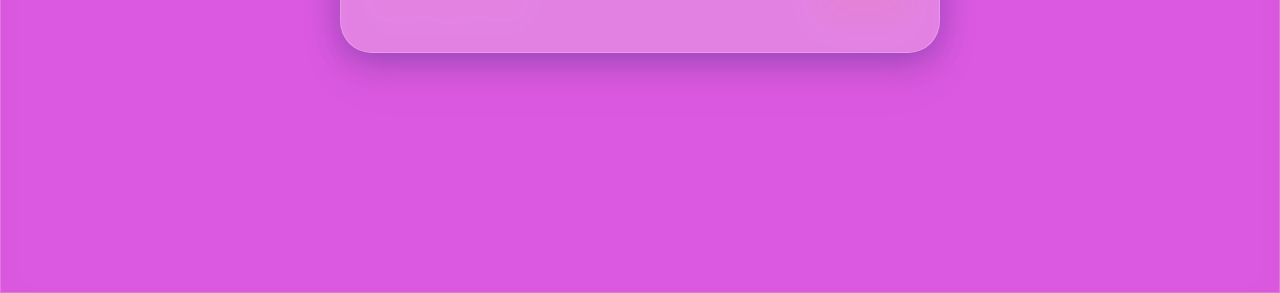
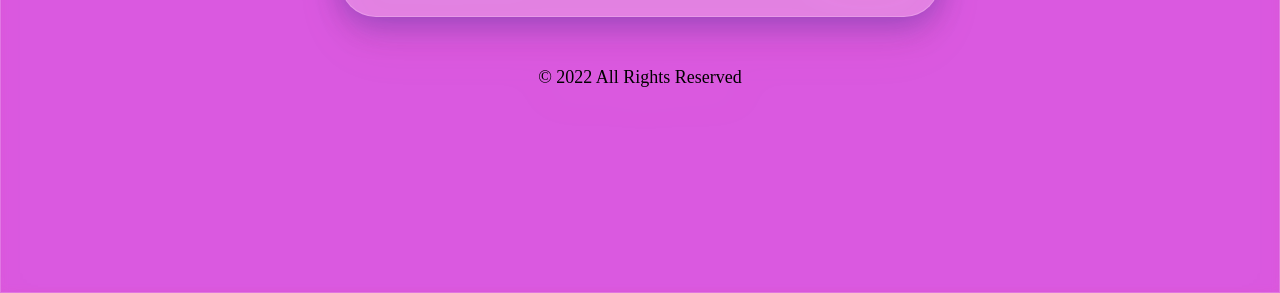
Before and after one commit to sceary-expert/programming-quotes-generator, a plain HTML site: page index.html in a window 1280 px wide. Shown: the part 507-800 px from the top of the page. Drawn offline with Linux system fonts and the light colour scheme.

Commit message:
Added Favicon and Copyright footer

```diff
--- a/index.html
+++ b/index.html
@@ -5,6 +5,7 @@
     <meta http-equiv="X-UA-Compatible" content="IE=edge">
     <meta name="viewport" content="width=device-width, initial-scale=1.0">
     <title>Random Quote Generator</title>
+    <link rel="icon" type="image/png" href="favicon.png">
     <link rel="stylesheet" href="styles.css">
     <link rel="stylesheet" href="https://cdnjs.cloudflare.com/ajax/libs/font-awesome/6.1.2/css/all.min.css" integrity="sha512-1sCRPdkRXhBV2PBLUdRb4tMg1w2YPf37qatUFeS7zlBy7jJI8Lf4VHwWfZZfpXtYSLy85pkm9GaYVYMfw5BC1A==" crossorigin="anonymous" referrerpolicy="no-referrer" />
     <!--<link rel="stylesheet" href="https://cdnjs.cloudflare.com/ajax/libs/font-awesome/6.1.2/css/all.min.css" integrity="sha512-1sCRPdkRXhBV2PBLUdRb4tMg1w2YPf37qatUFeS7zlBy7jJI8Lf4VHwWfZZfpXtYSLy85pkm9GaYVYMfw5BC1A==" crossorigin="anonymous" referrerpolicy="no-referrer" />-->
@@ -39,5 +40,14 @@
         </div>
     </div>
     <script src="script.js"></script>
+    <footer class="flex-rw">
+        <section class="footer-bottom-section flex-rw">
+      <div class="footer-bottom-wrapper">
+    <span class="footer-bottom-rights"> &#169; 2022 All Rights Reserved </span>
+          </div>
+        </section>
+      </footer>
+
+
 </body>
 </html>
--- a/styles.css
+++ b/styles.css
@@ -7,6 +7,7 @@
 }
 body{
     display: flex;
+    position: relative;
     align-items: center;
     justify-content: center;
     min-height: 100vh;
@@ -19,6 +20,7 @@ body{
   -webkit-filter: drop-shadow(0 1em 1em rgba(226, 91, 91, 0.1));
   filter: drop-shadow(0 1em 1em rgba(226, 91, 91, 0.1));
 }
+
 .wrapper{
     width: 600px;
 
@@ -193,4 +195,25 @@ button.dwell{
     }
 
 
+
 }
+
+* {
+    box-sizing: border-box
+  }
+  html, body {
+    height: 80%
+  }
+  body {
+      font: 18px "Open Sans", sans-serif;
+      -webkit-font-smoothing: antialiased;
+      -moz-osx-font-smoothing: grayscale;
+      margin: auto;
+    display: flex;
+    flex-flow:column nowrap;
+
+  }
+  .footer-bottom-rights {
+    display: block;
+    margin-top:50px;
+  }
```
Also changed, not shown: Favicon.png (added).
